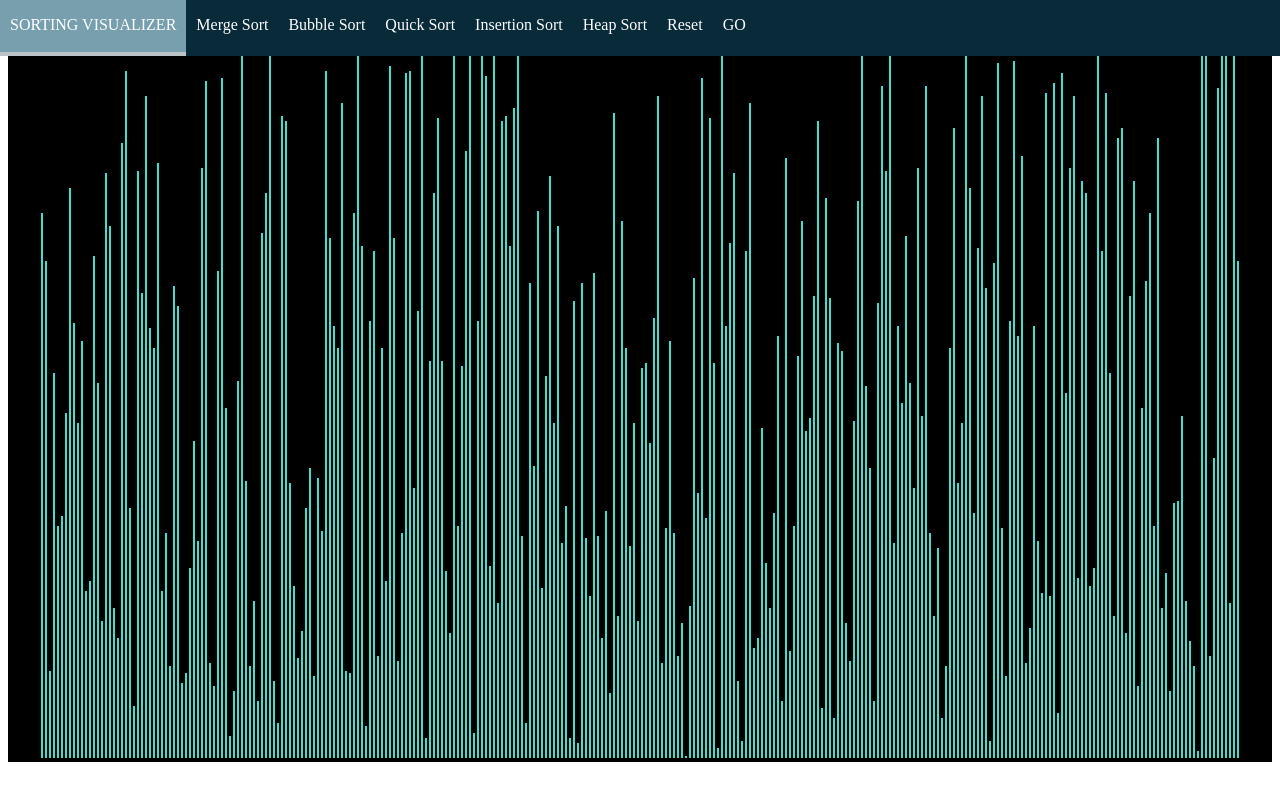
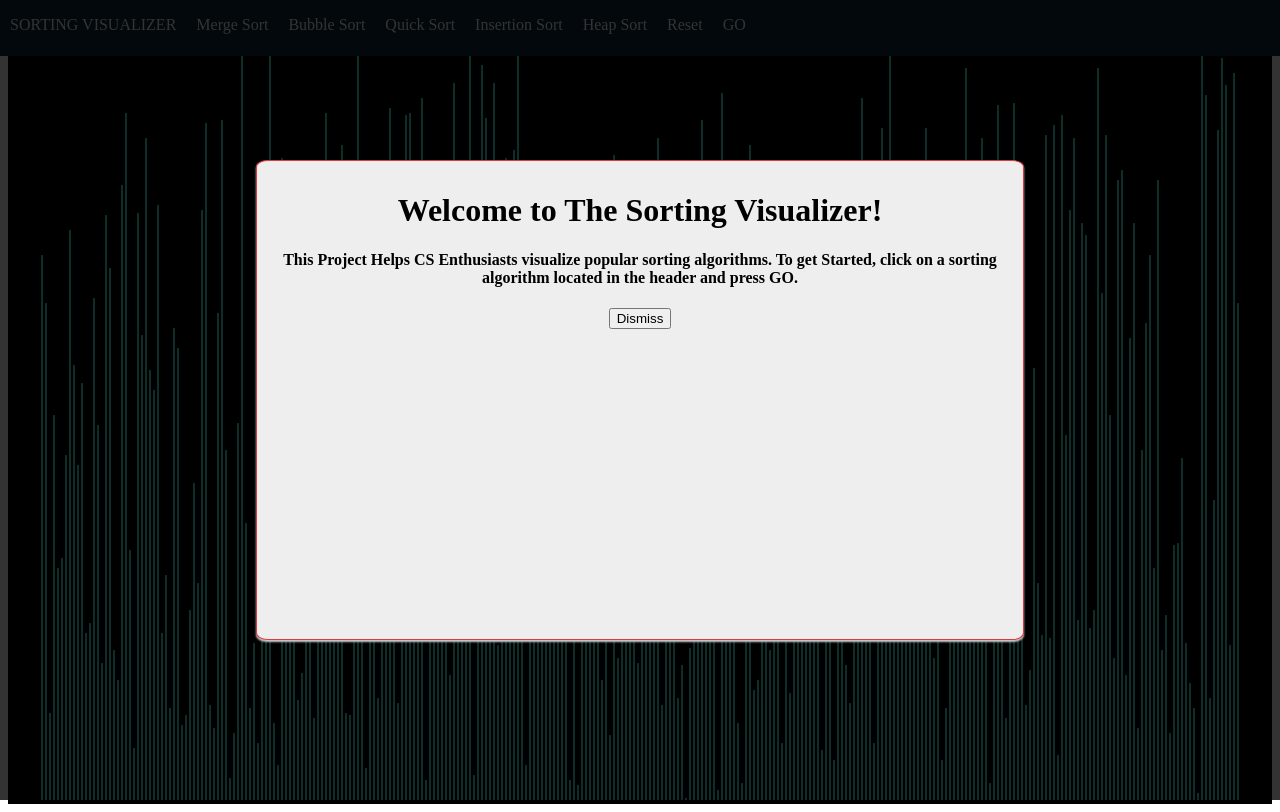
Before and after one commit to luisalfonsopreciado/Sorting-Visualizer, a React (Create React App) app in the folder gui/: page / in a window 1280 px wide. Built offline with nearby package versions, Linux system fonts and the light colour scheme.

Commit message:
modal added

```diff
--- a/gui/package.json
+++ b/gui/package.json
@@ -8,7 +8,8 @@
     "@testing-library/user-event": "^7.2.1",
     "react": "^16.13.1",
     "react-dom": "^16.13.1",
-    "react-scripts": "3.4.1"
+    "react-scripts": "3.4.1",
+    "react-transition-group": "^4.3.0"
   },
   "scripts": {
     "start": "react-scripts start",
--- a/gui/src/App.module.css
+++ b/gui/src/App.module.css
@@ -2,6 +2,8 @@
   text-align: center;
 }
 .Container{
+  margin-top: 50px;
+  height: 100%;
   background-color: black;
   min-width: 1200px;
 }
--- /dev/null
+++ b/gui/src/UI/Backdrop/Backdrop.css
@@ -0,0 +1,16 @@
+.Backdrop {
+    position: fixed;
+    z-index: 100;
+    top: 0;
+    left: 0;
+    width: 100%;
+    height: 100%;
+    background-color: rgba(0,0,0,0.8);
+}
+
+.BackdropOpen {
+    display: block;
+}
+.BackdropClosed{
+    display: none;
+}
--- /dev/null
+++ b/gui/src/UI/Backdrop/Backdrop.js
@@ -0,0 +1,13 @@
+import React from "react";
+
+import "./Backdrop.css";
+
+const backdrop = (props) => {
+  const cssClasses = [
+    "Backdrop",
+    props.show ? "BackdropOpen" : "BackdropClosed",
+  ];
+  return <div className={cssClasses.join(" ")}></div>;
+};
+
+export default backdrop;
--- /dev/null
+++ b/gui/src/UI/Modal/Modal.css
@@ -0,0 +1,60 @@
+.Modal {
+    position: fixed;
+    z-index: 200;
+    border: 1px solid rgb(224, 57, 57);
+    box-shadow: 0 2px 2px #ccc;
+    background-color:#eee;
+    padding: 10px;
+    text-align: center;
+    box-sizing: border-box;
+    top: 20%;
+    height: 60%;
+    left: 20%;
+    width: 60%;
+    transition: all 0.3s ease-out;
+    border-radius: 1.5%;
+
+}
+.Modal img {
+    max-height: 90%;
+    max-width: 90%;
+    margin: auto;
+}
+
+.ModalOpen {
+    animation: openModal 0.4s ease-out forwards;
+}
+.ModalClosed{
+    animation: closeModal 1s ease-out forwards;
+}
+@keyframes openModal {
+    0% {
+        opacity: 0;
+        transform: translateY(-100%);
+    }
+    50% {
+        opacity: 1;
+        transform: translateY(20%);
+
+    }
+    100%{
+        opacity: 1;
+        transform: translateY(0);
+    }
+}
+
+@keyframes closeModal {
+    0% {
+        opacity: 1;
+        transform: translateY(0);
+    }
+    50% {
+        opacity: 0.8;
+        transform: translateY(60%);
+
+    }
+    100%{
+        opacity: 0;
+        transform: translateY(-100%);
+    }
+}
--- /dev/null
+++ b/gui/src/UI/Modal/Modal.js
@@ -0,0 +1,42 @@
+import React from "react";
+import "./Modal.css";
+import Transition from "react-transition-group/Transition";
+
+const animationTiming = {
+  enter: 400,
+  exit: 400,
+};
+
+const Modal = (props) => {
+  return (
+    <Transition
+      in={props.show}
+      timeout={animationTiming}
+      mountOnEnter
+      unmountOnExit
+    >
+      {(state) => {
+        const classes = [
+          "Modal",
+          state === "entering"
+            ? "ModalOpen"
+            : state === "exiting"
+            ? "ModalClosed"
+            : null,
+        ];
+        return (
+          <div className={classes.join(" ")}>
+            <h1>Welcome to The Sorting Visualizer!</h1>
+            <h4>
+              This Project Helps CS Enthusiasts visualize popular sorting
+              algorithms. To get Started, click on a sorting algorithm located
+              in the header and press GO.
+            </h4>
+            <button onClick={props.clicked}>Dismiss</button>
+          </div>
+        );
+      }}
+    </Transition>
+  );
+};
+export default Modal;
--- a/gui/src/algorithms/BubbleSort.js
+++ b/gui/src/algorithms/BubbleSort.js
@@ -18,7 +18,6 @@ export const bubbleSort = (enteredArray) => {
       }
 
     }
-    console.log(last)
   }
   return animation;
 };
--- a/gui/src/components/Navigation/NavigationItems/NavigationItems.js
+++ b/gui/src/components/Navigation/NavigationItems/NavigationItems.js
@@ -2,16 +2,16 @@ import React from 'react'
 import classes from './NavigationItems.module.css'
 import NavigationItem from './NavigationItem/NavigationItem'
 
-const NavigationItems = (props) => (
+const NavigationItems = ({setAlgorithm, reset, executeAlgorithm, toggleShowModal}) => (
     <ul className={classes.NavigationItems}>
-        <NavigationItem >SORTING VISUALIZER</NavigationItem>
-        <NavigationItem clicked={props.mergeSort}>Merge Sort</NavigationItem>
-        <NavigationItem clicked={props.bubbleSort}>Bubble Sort</NavigationItem>
-        <NavigationItem clicked={props.quickSort}>Quick Sort</NavigationItem>
-        <NavigationItem>Insertion Sort</NavigationItem>
-        <NavigationItem >Heap Sort</NavigationItem>
-        <NavigationItem clicked={props.reset}>Reset</NavigationItem>
-        <NavigationItem >GO</NavigationItem>
+        <NavigationItem clicked={toggleShowModal}>SORTING VISUALIZER</NavigationItem>
+        <NavigationItem clicked={() => setAlgorithm("mergeSort")}>Merge Sort</NavigationItem>
+        <NavigationItem clicked={() => setAlgorithm("bubbleSort")}>Bubble Sort</NavigationItem>
+        <NavigationItem clicked={() => setAlgorithm("quickSort")}>Quick Sort</NavigationItem>
+        <NavigationItem clicked={() => setAlgorithm("insertionSort")}>Insertion Sort</NavigationItem>
+        <NavigationItem clicked={() => setAlgorithm("heapSort")}>Heap Sort</NavigationItem>
+        <NavigationItem clicked={reset}>Reset</NavigationItem>
+        <NavigationItem clicked={executeAlgorithm}>GO</NavigationItem>
     </ul>
 )
 export default NavigationItems
--- a/gui/src/components/Navigation/Toolbar/Toolbar.js
+++ b/gui/src/components/Navigation/Toolbar/Toolbar.js
@@ -1,19 +1,23 @@
 import React from "react";
 import classes from "./Toolbar.module.css";
 import NavigationItems from "../NavigationItems/NavigationItems";
-import DrawerToggle from "../SideDrawer/DrawerToggle/DrawerToggle";
+// import DrawerToggle from "../SideDrawer/DrawerToggle/DrawerToggle";
 
-const toolbar = (props) => {
+const toolbar = ({
+  executeAlgorithm,
+  setAlgorithm,
+  reset,
+  toggleShowModal,
+}) => {
   return (
     <header className={classes.Toolbar}>
-      <DrawerToggle clicked={props.drawerToggleClicked} />
+      {/* <DrawerToggle clicked={drawerToggleClicked} /> */}
       <nav className={classes.DesktopOnly}>
         <NavigationItems
-          quickSort={props.quickSort}
-          reset={props.reset}
-          userId={props.email}
-          bubbleSort={props.bubbleSort}
-          mergeSort={props.mergeSort}
+          toggleShowModal={toggleShowModal}
+          executeAlgorithm={executeAlgorithm}
+          setAlgorithm={setAlgorithm}
+          reset={reset}
         />
       </nav>
     </header>
--- a/gui/src/components/SortingVisualizer/SortingVisualizer.js
+++ b/gui/src/components/SortingVisualizer/SortingVisualizer.js
@@ -3,8 +3,10 @@ import Col from "../Col/Col";
 import classes from "./SortingVisualizer.module.css";
 import { bubbleSort } from "../../algorithms/BubbleSort";
 import { quickSort } from "../../algorithms/QuickSort";
-import { getMergeSortAnimations, sort } from "../../algorithms/MergeSort";
+import { getMergeSortAnimations } from "../../algorithms/MergeSort";
 import Toolbar from "../../components/Navigation/Toolbar/Toolbar";
+import Modal from "../../UI/Modal/Modal"
+import Backdrop from "../../UI/Backdrop/Backdrop"
 
 function getRandomInt(max) {
   return Math.floor(Math.random() * Math.floor(max)) + 1;
@@ -22,37 +24,71 @@ const SECONDARY_COLOR = "green";
 const ANIMATION_SPEED_MS = 1;
 class SortingVisualizer extends Component {
   state = {
+    showModal: true,
+    algorithm: "",
     array: [],
     sorted: false,
   };
   componentDidMount() {
     this.onResetHandler();
   }
+  toggleShowModal = () => {
+    this.setState({showModal : !this.state.showModal})
+  }
+  setAlgorithm = (algorithm) => {
+    this.setState({ algorithm: algorithm });
+  };
+  executeAlgorithm = () => {
+    switch (this.state.algorithm) {
+      case "bubbleSort":
+        this.bubbleSort();
+        break;
+      case "mergeSort":
+        this.mergeSort();
+        break;
+      case "quickSort":
+        this.quickSort();
+        break;
+      case "heapSort":
+        this.mergeSort();
+        break;
+      default:
+        this.quickSort();
+        break;
+    }
+  };
   quickSort = async () => {
     const array = this.state.array.slice(0, this.state.array.length);
     const animation = [];
 
     quickSort(array, 0, array.length - 1, animation);
-    this.setState({disabled: true });
+    this.setState({ disabled: true });
     const arrayBars = document.getElementsByClassName("array-bar");
     for (let i = 0; i < animation.length; i++) {
-      const [pivot, pivotHeight, body, bodyHeight, small ,smallHeight] = animation[i];
+      const [
+        pivot,
+        pivotHeight,
+        body,
+        bodyHeight,
+        small,
+        smallHeight,
+      ] = animation[i];
 
       setTimeout(() => {
-          arrayBars[pivot].style.height = `${pivotHeight}px`;
-          arrayBars[pivot].style.backgroundColor = "pink";
+        arrayBars[pivot].style.height = `${pivotHeight}px`;
+        arrayBars[pivot].style.backgroundColor = "pink";
         if (body !== -1) {
           arrayBars[body].style.backgroundColor = "turqoise";
           arrayBars[body].style.height = `${bodyHeight}px`;
         }
-        if(small !== -1){
+        if (small !== -1) {
           arrayBars[small].style.backgroundColor = "turqoise";
           arrayBars[small].style.height = `${smallHeight}px`;
         }
         if (i === animation.length - 1) {
           this.setState({ disabled: false });
         }
-      }, i * 10);
+      }, i * 1);
     }
   };
   bubbleSort = async () => {
@@ -73,7 +109,7 @@ class SortingVisualizer extends Component {
         if (i === animation.length - 1) {
           this.setState({ disabled: false });
         }
-      }, i * 1);
+      }, i * 0.1);
     }
   };
   mergeSort = async () => {
@@ -102,16 +138,12 @@ class SortingVisualizer extends Component {
       }
     }
   };
-  onSortHandler = () => {
-    let array = this.state.array;
-    bubbleSort(array);
-    this.setState({ array });
-  };
   onResetHandler = () => {
     const array = generateRandomArray(NUMBER_COLUMNS);
     this.setState({ array });
   };
   render() {
+    console.log(this.state.algorithm);
     let Columns = this.state.array.map((value, key) => (
       <Col key={key} height={value} />
     ));
@@ -119,12 +151,14 @@ class SortingVisualizer extends Component {
     return (
       <div classes={classes.Container}>
         <Toolbar
+          toggleShowModal={this.toggleShowModal}
+          executeAlgorithm={this.executeAlgorithm}
+          setAlgorithm={this.setAlgorithm}
           reset={this.onResetHandler}
-          bubbleSort={this.bubbleSort}
-          mergeSort={this.mergeSort}
-          quickSort={this.quickSort}
         ></Toolbar>
         {Columns}
+        {this.state.showModal ? <Backdrop show={this.state.showModal}/> : null}
+        {this.state.showModal ? <Modal clicked={this.toggleShowModal}show={this.state.showModal}/> : null}
       </div>
     );
   }
```
Also changed, not shown: 1 other file (tests, documents, lock files or other folders).
